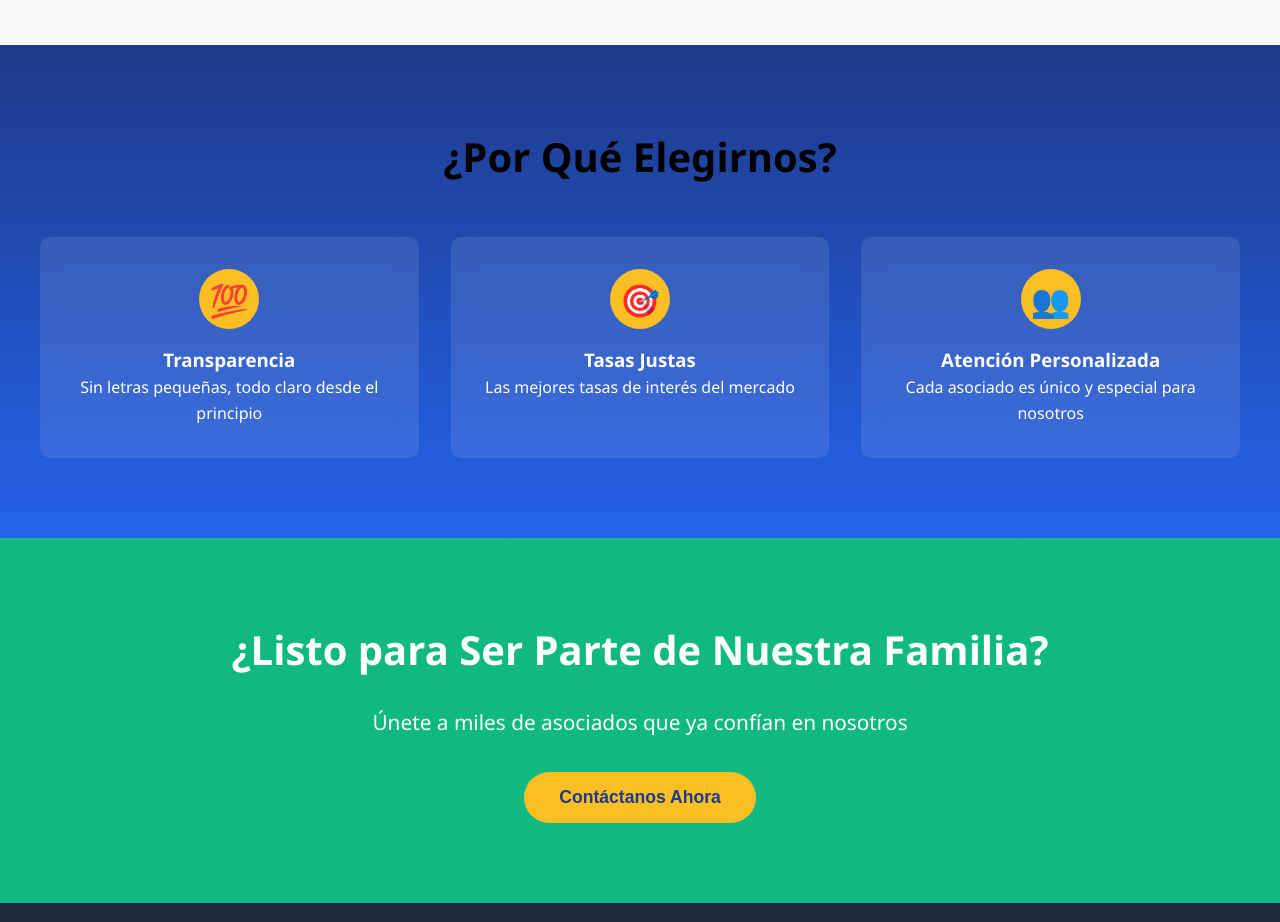
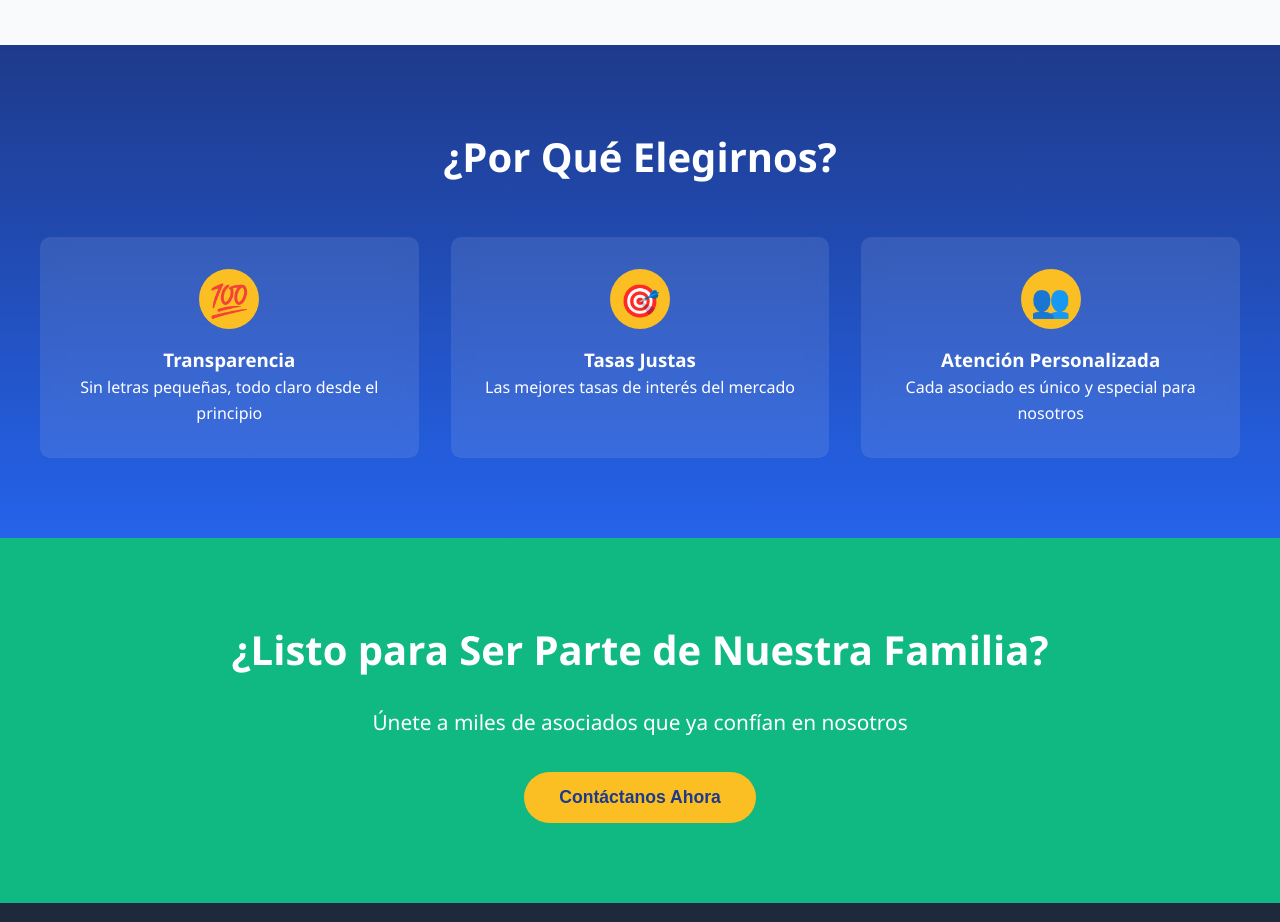
Before and after one commit to juanaguzman123/juanaguzman123.github.io, a plain HTML site: page index.html in a window 1280 px wide. Shown: the part 1360-2282 px from the top of the page. Drawn offline with Linux system fonts and the light colour scheme.

Commit message:
Update index.html

```diff
--- a/index.html
+++ b/index.html
@@ -146,6 +146,14 @@
             color: black;
             margin-bottom: 3rem;
         }
+
+        .section-title1 {
+            text-align: center;
+            font-size: 2.5rem;
+            color: white;
+            margin-bottom: 3rem;
+        }
+
 
         .services-grid {
             display: grid;
@@ -375,7 +383,7 @@
     <!-- Benefits Section -->
     <section class="benefits" id="beneficios">
         <div class="container">
-            <h2 class="section-title">¿Por Qué Elegirnos?</h2>
+            <h2 class="section-title1">¿Por Qué Elegirnos?</h2>
             <div class="benefits-grid">
 
                 <div class="benefit-item">
```
